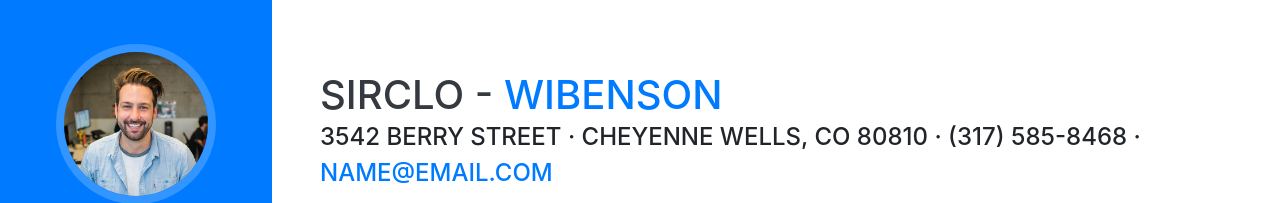
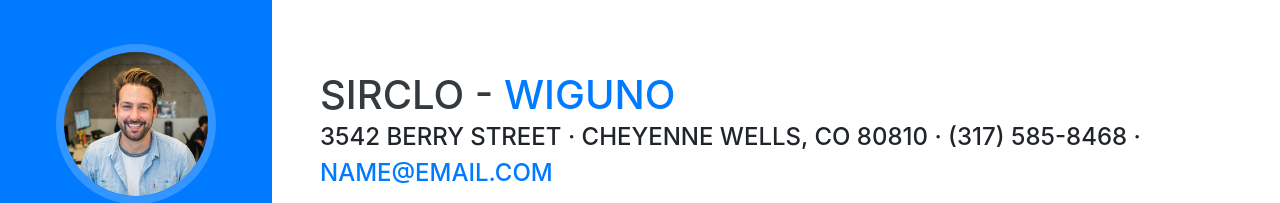
Before and after one commit to weeband/resume, a website with bundled scripts: page index.html in a window 1280 px wide. Shown: the part 152-355 px from the top of the page. Built offline with nearby package versions, Linux system fonts and the light colour scheme; a web font is replaced by a local one.

Commit message:
changes name

```diff
--- a/index.html
+++ b/index.html
@@ -64,7 +64,7 @@
     <section class="resume-section p-3 p-lg-5 d-flex align-items-center" id="about">
       <div class="w-100">
         <h1 class="mb-0">SIRCLO -
-          <span class="text-primary"> Wibenson</span>
+          <span class="text-primary"> Wiguno</span>
         </h1>
         <div class="subheading mb-5">3542 Berry Street · Cheyenne Wells, CO 80810 · (317) 585-8468 ·
           <a href="mailto:name@email.com">name@email.com</a>
```
